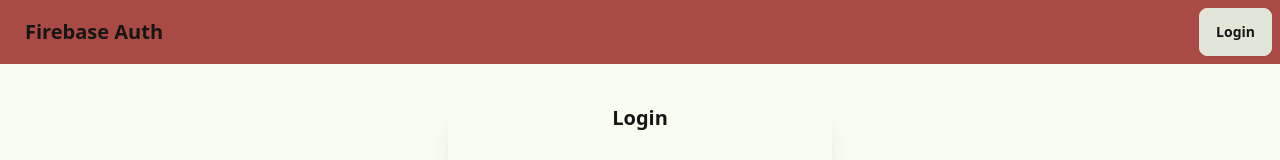
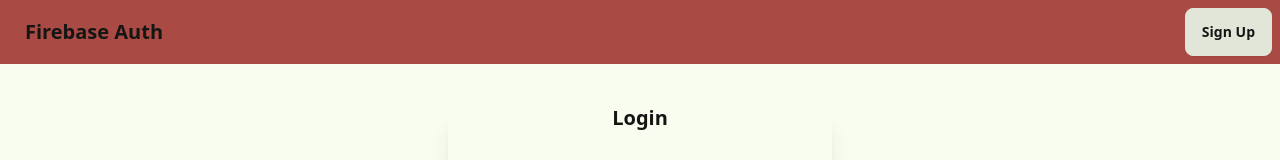
Before and after one commit to CodeLeom/firewtf, a React (Vite) app: page / in a window 1280 px wide. Shown: the top 160 px of the page. Built offline with nearby package versions, Linux system fonts and the light colour scheme; no server answers.

Commit message:
feat: add dynamic menu button and link based on page location

```diff
--- a/src/App.jsx
+++ b/src/App.jsx
@@ -2,13 +2,13 @@
 import Login from "./component/pages/Login"
 import SignUp from "./component/pages/SignUp"
 import Profile from "./component/pages/Profile"
-import { BrowserRouter as Router, Routes, Route  } from "react-router-dom";
+import { BrowserRouter as Router, Routes, Route } from "react-router-dom";
 
 function App() {
   return (
     <>
-      <Header />
       <Router>
+        <Header />
         <Routes>
           <Route index element={<Login/>} />
           <Route path="/sign-up" element={<SignUp/>} />
--- a/src/component/layout/Header.jsx
+++ b/src/component/layout/Header.jsx
@@ -1,5 +1,23 @@
+import { useNavigate, useLocation } from "react-router-dom"
 
 function Header() {
+    const navigate = useNavigate()
+    const location = useLocation()
+
+    let btnText, targetRoute
+
+    if(location.pathname === "/sign-up"){
+        btnText = "Login"
+        targetRoute = "/"
+    } else {
+        btnText = "Sign Up"
+        targetRoute = "/sign-up"
+    }
+
+    const handleClick = () => {
+        navigate(targetRoute)
+    }
+
   return (
     <>
         <div className="navbar bg-[#AA4A44]">
@@ -29,7 +47,7 @@
                 </ul>
             </div> */}
             <div className="navbar-end">
-                <a className="btn">Login</a>
+                <a className="btn" onClick={handleClick}>{btnText}</a>
             </div>
         </div>
     </>
```
